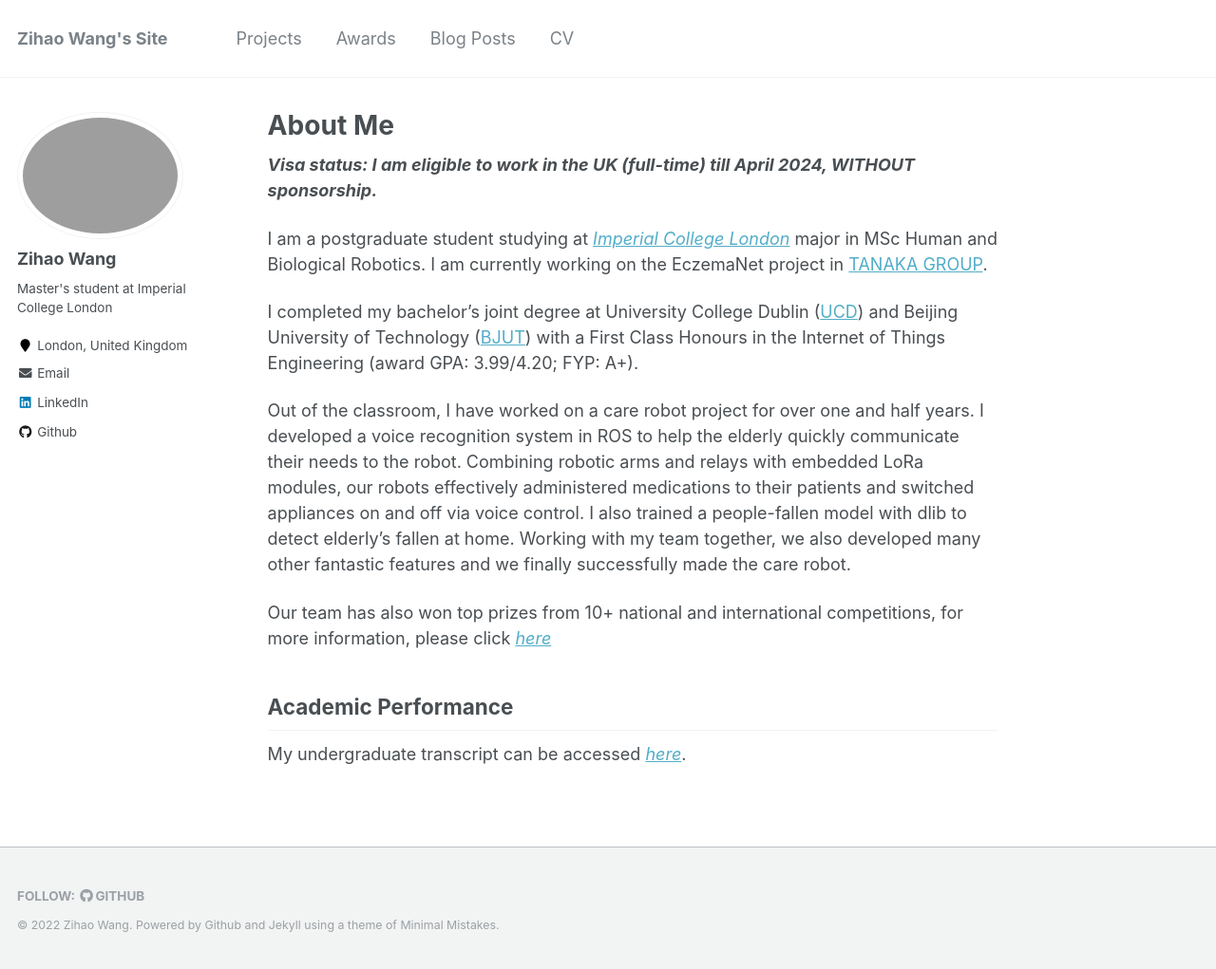
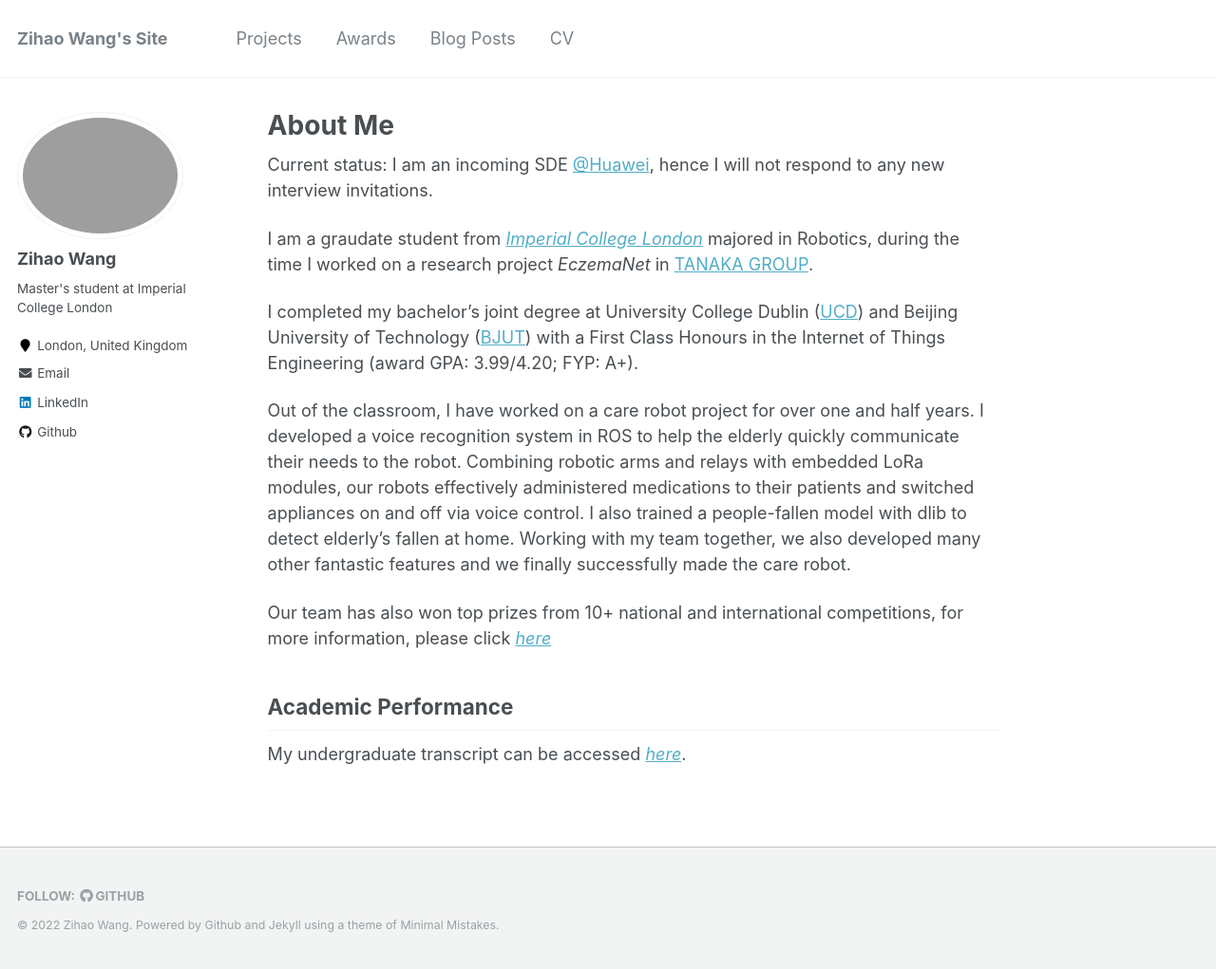
Before and after one commit to wzh1998/wzh1998.github.io, a Jekyll site: the page built from _pages/about.md, in a window 1280 px wide and 1021 px high. Shown: the whole window at 95% size. Built offline with Jekyll 4.4.1, drawn with Linux system fonts in a browser that asks for light colours.

Commit message:
Updated personal intro

```diff
--- a/_pages/about.md
+++ b/_pages/about.md
@@ -7,9 +7,10 @@ redirect_from:
   - /about/
   - /about.html
 ---
-***Visa status: I am eligible to work in the UK (full-time) till April 2024, WITHOUT sponsorship.***
+<!-- ***Visa status: I am eligible to work in the UK (full-time) till April 2024, WITHOUT sponsorship.*** -->
+Current status: I am an incoming SDE [@Huawei](https://www.huawei.com/uk/), hence I will not respond to any new interview invitations.
 
-I am a postgraduate student studying at [_Imperial College London_](http://www.imperial.ac.uk/) major in MSc Human and Biological Robotics. I am currently working on the EczemaNet project in [TANAKA GROUP](http://www.bg.ic.ac.uk/research/r.tanaka/).
+I am a graudate student from [_Imperial College London_](http://www.imperial.ac.uk/) majored in Robotics, during the time I worked on a research project _EczemaNet_ in [TANAKA GROUP](http://www.bg.ic.ac.uk/research/r.tanaka/).
 
 I completed my bachelor's joint degree at University College Dublin ([UCD](http://www.ucd.ie/)) and Beijing University of Technology ([BJUT](http://www.bjut.edu.cn/)) with a First Class Honours in the Internet of Things Engineering (award GPA: 3.99/4.20; FYP: A+).
 <!-- [My undergraduate programme](http://www.ucd.ie/bdic/t4media/Understanding%20your%20BDIC%20Award%20-%20180%20Credits%20%28Updated%29.pdf) is co-organized by the above two unversities. -->
```
